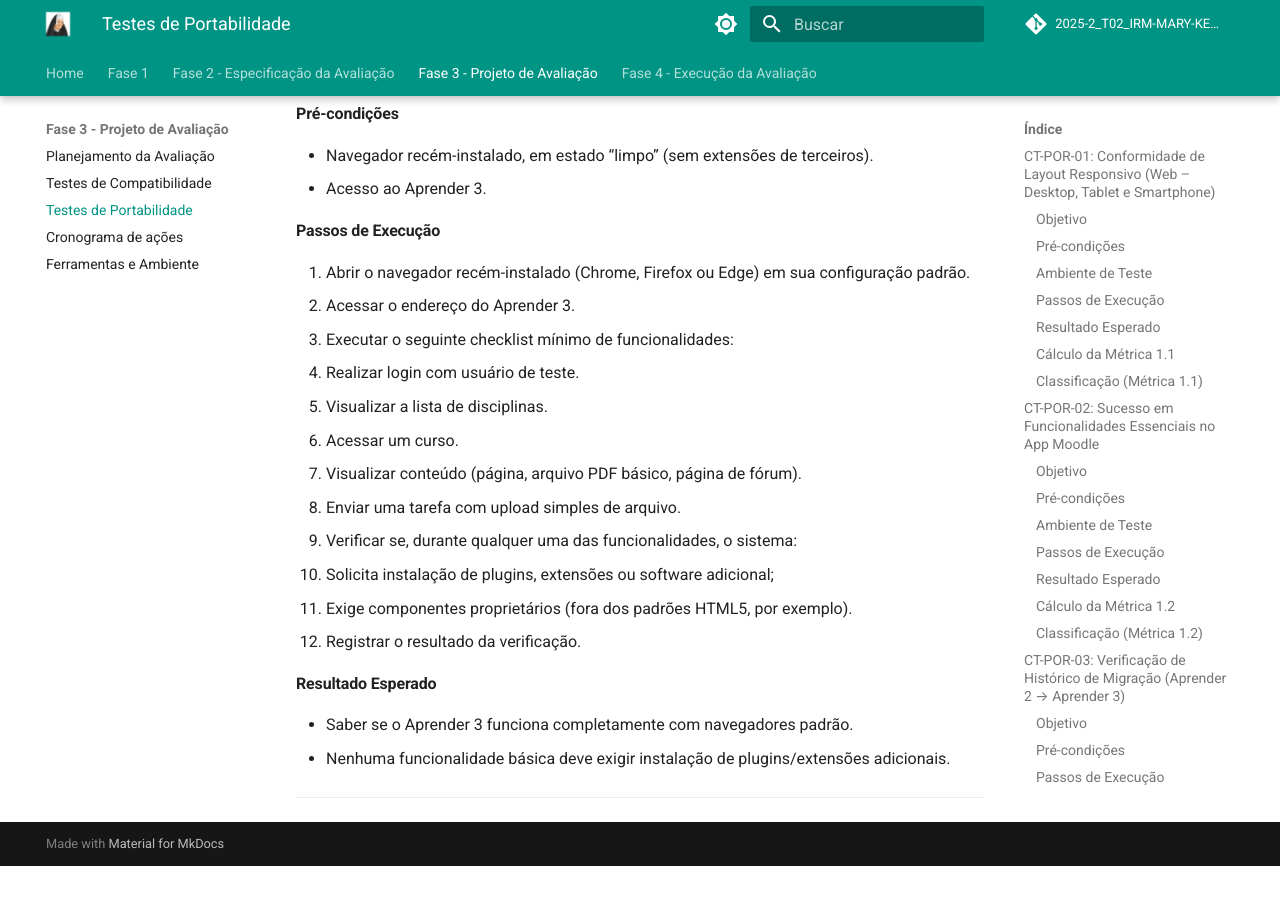
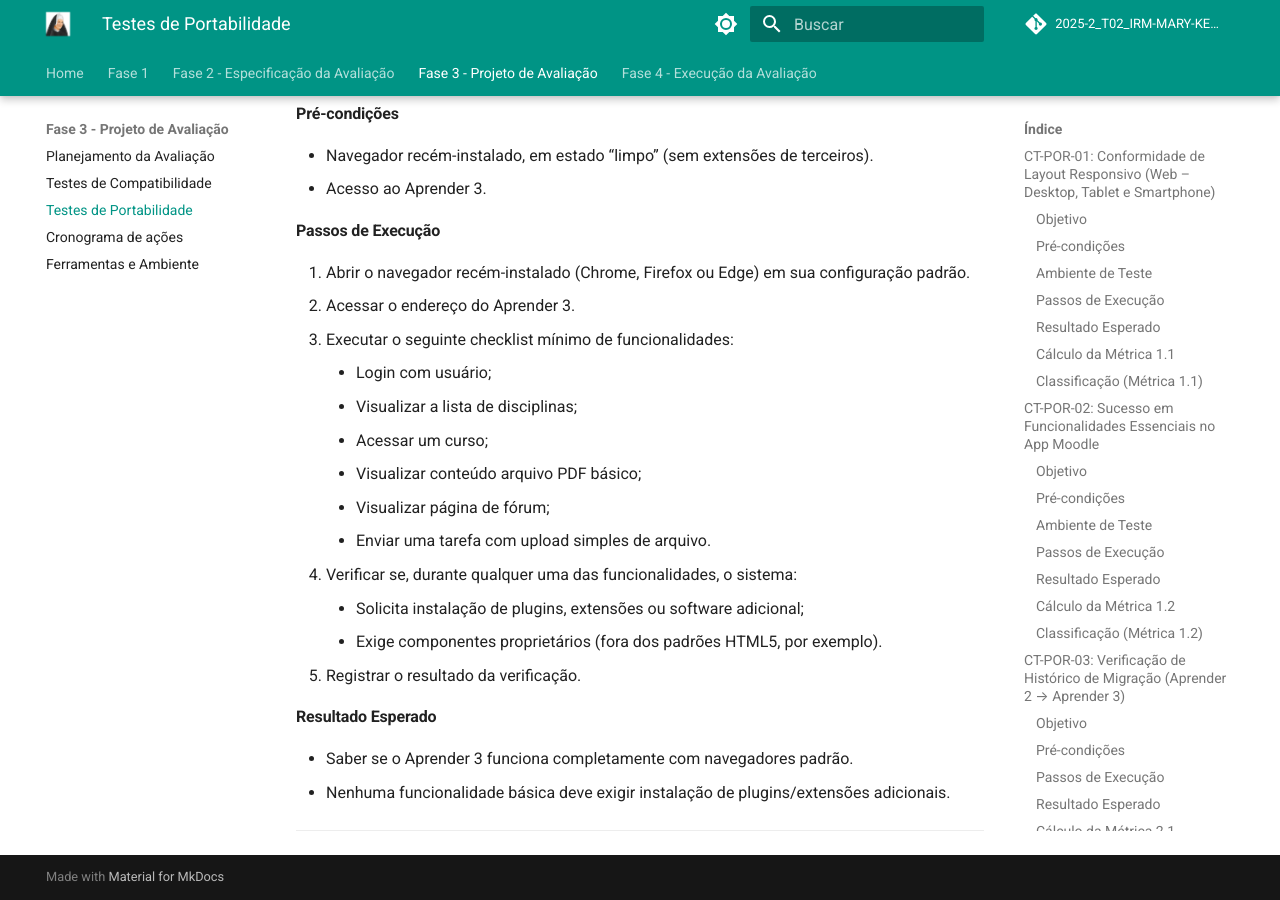
Before and after one commit to FCTE-Qualidade-de-Software-1/2025-2_T02_IRM-MARY-KELLER, an MkDocs documentation site: the page built from docs/fase_3/portabilidade.md, in a window 1280 px wide and 900 px high, scrolled down 7405 px. Built offline with MkDocs 1.6.1 and Material for MkDocs 9.7.7, drawn with Linux system fonts in a browser that asks for light colours; comment, search, counter and statistics services are not loaded; before the commit the page ends 8271 px from its top, so only the background shows below that.

Commit message:
feat: videos dos teste de port 04 e 05 e ajuste lista funcionalidades

```diff
--- a/docs/fase_3/portabilidade.md
+++ b/docs/fase_3/portabilidade.md
@@ -295,14 +295,15 @@
 1. Abrir o navegador recém-instalado (Chrome, Firefox ou Edge) em sua configuração padrão.
 2. Acessar o endereço do Aprender 3.
 3. Executar o seguinte checklist mínimo de funcionalidades:
-   - Realizar login com usuário de teste.
-   - Visualizar a lista de disciplinas.
-   - Acessar um curso.
-   - Visualizar conteúdo (página, arquivo PDF básico, página de fórum).
-   - Enviar uma tarefa com upload simples de arquivo.
+     - Login com usuário;
+     - Visualizar a lista de disciplinas;
+     - Acessar um curso;
+     - Visualizar conteúdo arquivo PDF básico;
+     - Visualizar página de fórum;
+     - Enviar uma tarefa com upload simples de arquivo.
 4. Verificar se, durante qualquer uma das funcionalidades, o sistema:
-   - Solicita instalação de plugins, extensões ou software adicional;
-   - Exige componentes proprietários (fora dos padrões HTML5, por exemplo).
+      - Solicita instalação de plugins, extensões ou software adicional;
+      - Exige componentes proprietários (fora dos padrões HTML5, por exemplo).
 5. Registrar o resultado da verificação.
 
 
```
Also changed, not shown: docs/fase_4/portabilidade.md (+19 -3 lines).
